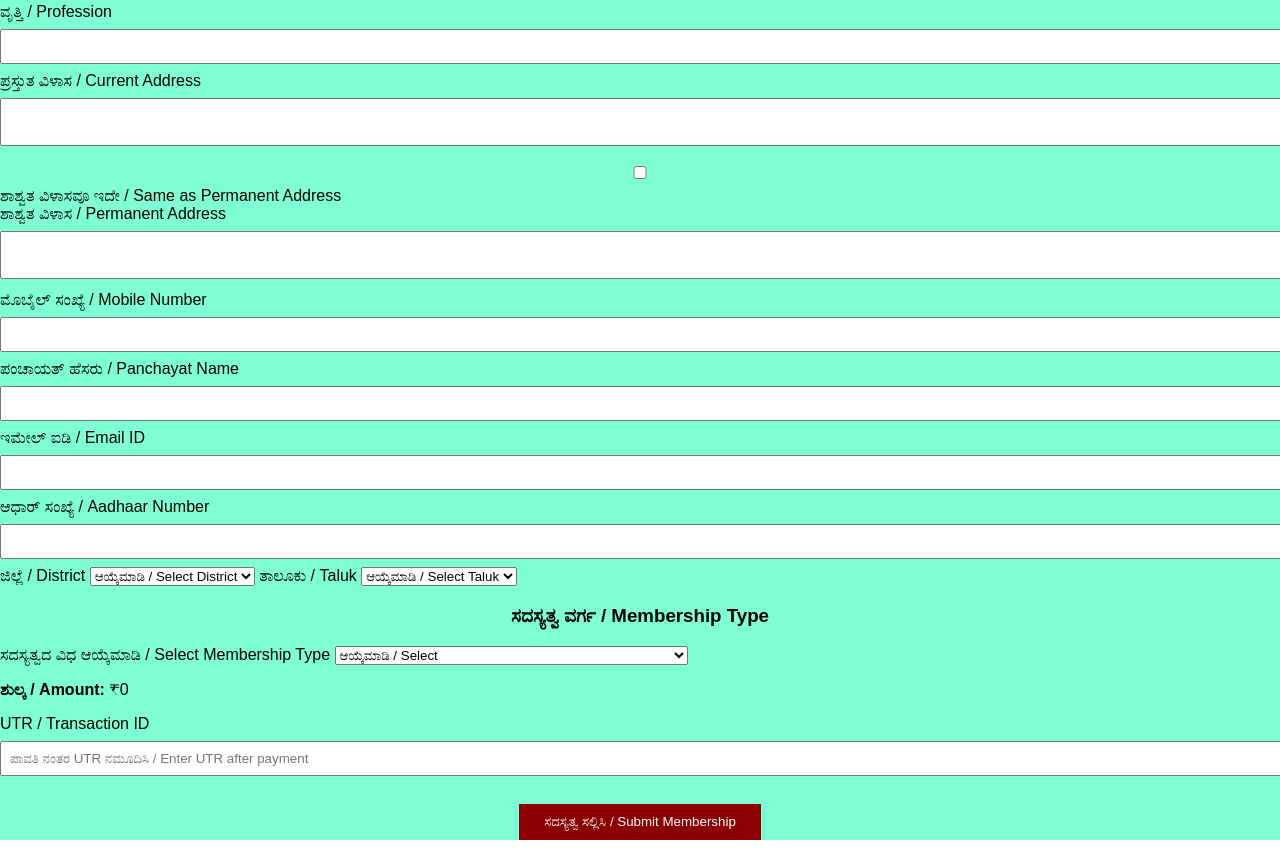
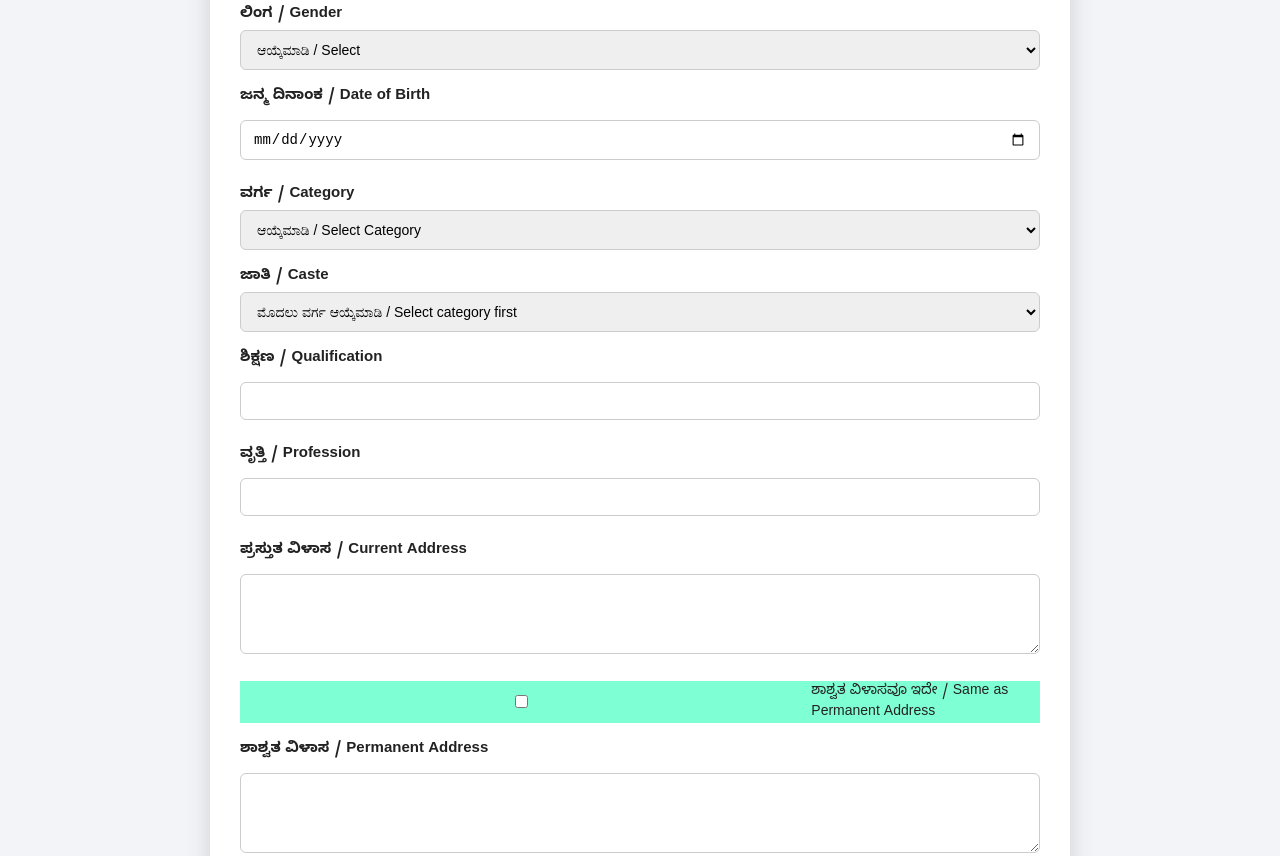
Before and after one commit to darshan5462-maker/mywebsite1, a plain HTML site: page membership.html in a window 1280 px wide. Shown: the part 464-1320 px from the top of the page. Drawn offline with Linux system fonts and the light colour scheme.

Commit message:
Add files via upload

```diff
--- a/style.css
+++ b/style.css
@@ -332,3 +332,124 @@ button {
   border-radius: 15px;
   box-shadow: 0 0 15px rgba(0,0,0,0.15);
 }
+
+/* hnfjnmngfhhjgjhghgjnghngh */
+/* PAGE BASE */
+body{
+  margin:0;
+  padding:0;
+  font-family: "Noto Sans Kannada", Arial, sans-serif;
+  background:#f2f4f7;
+  color:#222;
+}
+
+/* FORM CONTAINER */
+.form-container{
+  max-width:800px;
+  margin:30px auto;
+  background:#ffffff;
+  padding:25px 30px;
+  border-radius:12px;
+  box-shadow:0 10px 25px rgba(0,0,0,0.15);
+}
+
+/* FORM TITLE */
+.form-container h2{
+  text-align:center;
+  color:#138808;
+  margin-bottom:20px;
+}
+
+/* LABELS */
+label{
+  display:block;
+  margin-top:15px;
+  margin-bottom:5px;
+  font-weight:600;
+  font-size:15px;
+}
+
+/* INPUTS */
+input[type="text"],
+input[type="email"],
+input[type="tel"],
+input[type="date"],
+select,
+textarea{
+  width:100%;
+  padding:10px 12px;
+  border:1px solid #ccc;
+  border-radius:6px;
+  font-size:14px;
+  outline:none;
+  transition:0.3s;
+  box-sizing:border-box;
+}
+
+/* TEXTAREA */
+textarea{
+  resize:vertical;
+  min-height:80px;
+}
+
+/* INPUT FOCUS */
+input:focus,
+select:focus,
+textarea:focus{
+  border-color:#138808;
+  box-shadow:0 0 0 2px rgba(19,136,8,0.15);
+}
+
+/* FILE INPUT */
+input[type="file"]{
+  border:1px solid #ccc;
+  padding:6px;
+  border-radius:6px;
+  background:#fafafa;
+}
+
+/* CHECKBOX ROW */
+.checkbox-row{
+  display:flex;
+  align-items:center;
+  margin-top:10px;
+  gap:8px;
+  font-size:14px;
+}
+
+/* BUTTON */
+button{
+  margin-top:25px;
+  width:100%;
+  padding:12px;
+  font-size:16px;
+  font-weight:bold;
+  border:none;
+  border-radius:8px;
+  cursor:pointer;
+  background:linear-gradient(90deg,#ff9933,#138808);
+  color:#fff;
+  transition:0.3s;
+}
+
+button:hover{
+  transform:scale(1.02);
+  box-shadow:0 6px 15px rgba(0,0,0,0.25);
+}
+
+/* TWO COLUMN LAYOUT (DESKTOP) */
+@media(min-width:768px){
+  .grid{
+    display:grid;
+    grid-template-columns:1fr 1fr;
+    gap:20px;
+  }
+}
+
+/* MOBILE */
+@media(max-width:767px){
+  .form-container{
+    margin:15px;
+    padding:20px;
+  }
+}
```
